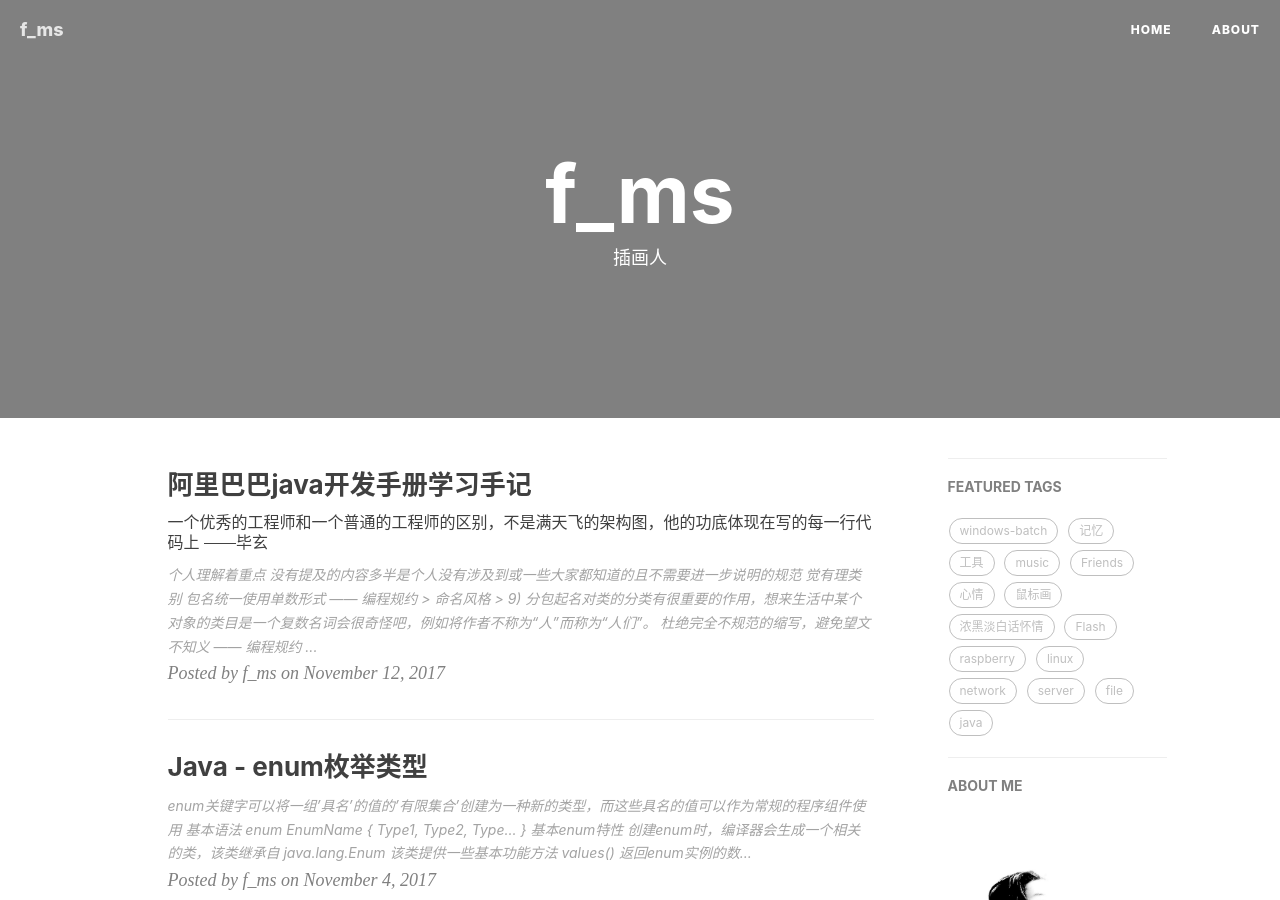
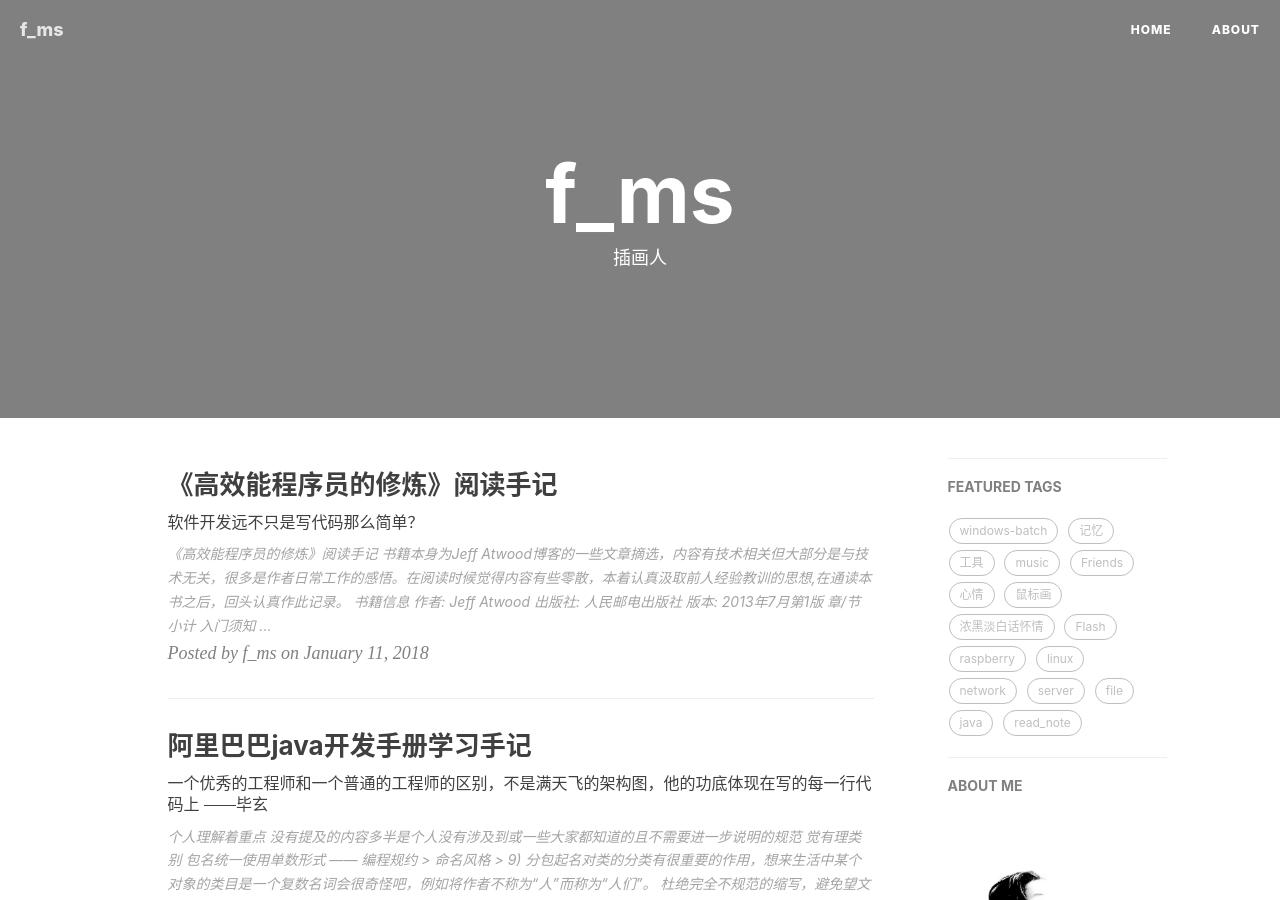
Before and after one commit to imfms/imfms.github.io, a Jekyll site: the page built from index.html, in a window 1280 px wide and 900 px high. Built offline with Jekyll 4.4.1, drawn with Linux system fonts in a browser that asks for light colours; nearby versions of some CDN libraries; the list of posts is cut into pages by our own code; comment, search, counter and statistics services are not loaded; a file with an impossible date is left out; some of the changed text lies outside the part shown.

Commit message:
Update and rename 2017-12-26-read_note-effective_programming_more_than_writing_code.markdown to 2018-01-11-read_note-effective_programming_more_than_writing_code.markdown

```diff
--- a/_posts/2017-12-26-read_note-effective_programming_more_than_writing_code.markdown
+++ b/_posts/2018-01-11-read_note-effective_programming_more_than_writing_code.markdown
@@ -2,7 +2,7 @@
 layout: post
 title:  "《高效能程序员的修炼》阅读手记"
 subtitle: "软件开发远不只是写代码那么简单？"
-date:   2017-12-56 19:56:30 +0800
+date:   2018-01-11 21:33:30 +0800
 categories: program
 catalog:    true
 tags:
```
